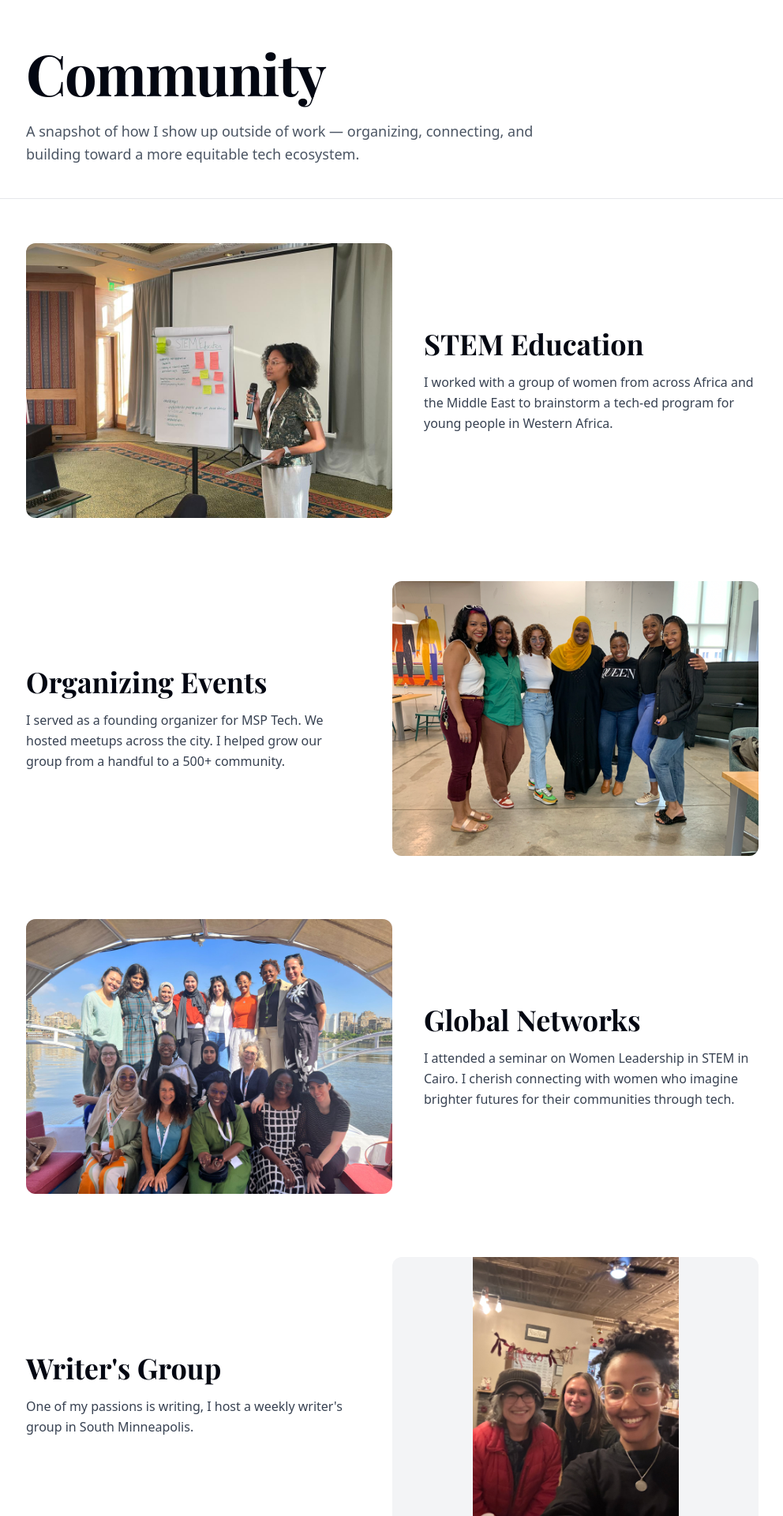
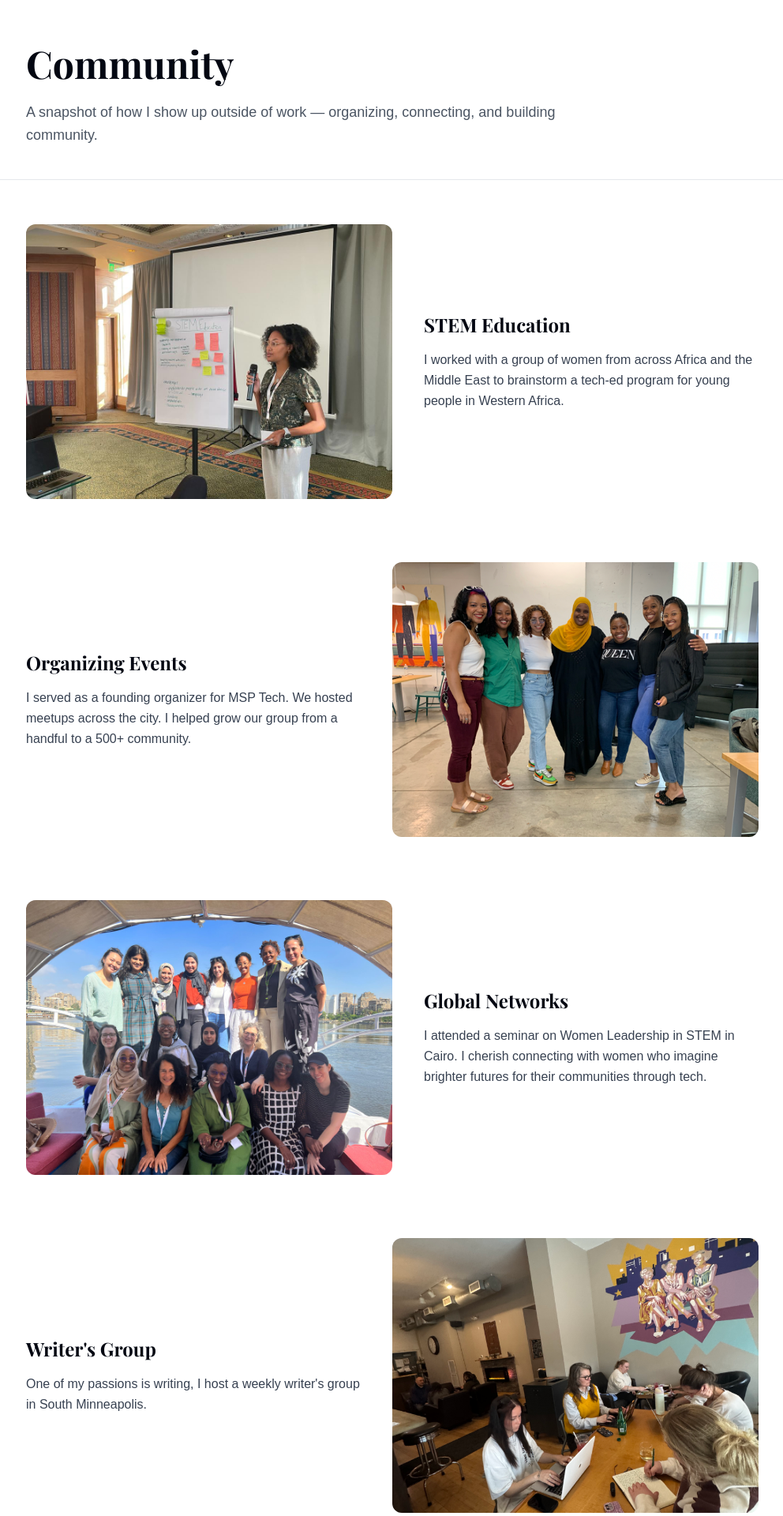
Before and after one commit to sberhea/portfolio, a Next.js app: page /design/community in a window 1280 px wide. Shown: the part 100-2020 px from the top of the page at 79% size, without its empty margins (143-1135 px from the left). Built offline with nearby package versions, Linux system fonts and the light colour scheme; a web font is replaced by a local one.

Commit message:
chore: standardizing headers and edit to community page

```diff
--- a/src/app/design/community/page.tsx
+++ b/src/app/design/community/page.tsx
@@ -26,7 +26,7 @@ const stories = [
   {
     id: 4,
     title: "Writer's Group",
-    src: "/community/writers.JPG", // replace with your actual image path
+    src: "/community/writers2.JPG", // replace with your actual image path
     alt: "Selam at her favorite South Minneapolis coffee shop with writer's group attendees",
     body: "One of my passions is writing, I host a weekly writer's group in South Minneapolis.",
   },
@@ -34,17 +34,17 @@ const stories = [
 
 export default function CommunityPage() {
   return (
-    <main className="bg-white min-h-screen font-sans">
+    <main className="bg-white min-h-screen">
       <Navbar />
 
       {/* Page header */}
       <section className="max-w-5xl mx-auto px-6 md:px-12 pt-16 pb-10">
-        <h1 className="text-5xl md:text-7xl font-bold tracking-tight text-gray-950 mb-6">
+        <h2 className="text-3xl md:text-5xl font-bold tracking-normal text-gray-950 mb-6">
           Community
-        </h1>
+        </h2>
         <p className="text-gray-600 text-lg leading-relaxed max-w-2xl">
           A snapshot of how I show up outside of work — organizing, connecting, and building
-          toward a more equitable tech ecosystem.
+          community.
         </p>
       </section>
 
@@ -67,7 +67,7 @@ export default function CommunityPage() {
                   alt={story.alt}
                   width={800}
                   height={600}
-                  className="w-full h-full object-contain"
+                  className="w-full h-full object-cover"
                 />
               ) : (
                 <span className="text-gray-400 text-sm tracking-widest uppercase">
@@ -78,9 +78,9 @@ export default function CommunityPage() {
 
             {/* Text */}
             <div className="w-full md:w-1/2">
-              <h2 className="text-3xl md:text-4xl font-bold text-gray-950 mb-4">
+              <h3 className="text-xl md:text-2xl font-bold text-gray-950 mb-4">
                 {story.title}
-              </h2>
+              </h3>
               <p className="text-gray-700 text-base leading-relaxed">{story.body}</p>
             </div>
           </div>
--- a/src/app/design/page.tsx
+++ b/src/app/design/page.tsx
@@ -9,7 +9,7 @@ export default function DesignPage() {
       <div className="py-8 md:py-12">
       <div className="mx-auto max-w-2xl px-6 lg:max-w-7xl lg:px-8">
         <section className="max-w-5xl mx-auto px-6 md:px-12 pt-8">
-          <h2 className="text-3xl md:text-5xl font-bold tracking-tight text-gray-950 mb-6 text-center">
+          <h2 className="text-3xl md:text-5xl font-bold tracking-normal text-gray-950 mb-6 text-center">
             A developer with a <span className="decoration-lime-300 underline">designer{"'"}s</span> eye
           </h2>
         </section>
--- a/src/components/Hero.tsx
+++ b/src/components/Hero.tsx
@@ -2,7 +2,7 @@ const Hero = ({}) => {
   return (
     <section className="p-4 md:p-8">
       {/* Bio */}
-    <div className="px-4 md:px-8 tracking-normal font-stretch-expanded space-y-3 md:space-y-4 text-lg md:text-2xl leading-relaxed text-black italic">
+    <div className="px-4 md:px-8 tracking-wide font-stretch-expanded space-y-3 md:space-y-4 text-lg md:text-2xl leading-relaxed text-black">
 
       <h3 className="">
       Selam is a <span className="hover:bg-lime-300 pr-0.5 text-blueText font-semibold"> designer</span>, <span className="hover:bg-lime-300 pr-0.5 text-blueText font-semibold">engineer</span>, and <span className="hover:bg-lime-300 pr-0.5 text-blueText font-semibold">writer</span>.
```
Also changed, not shown: public/community/writers2.JPG (added), 1 other file (tests, documents, lock files or other folders).
